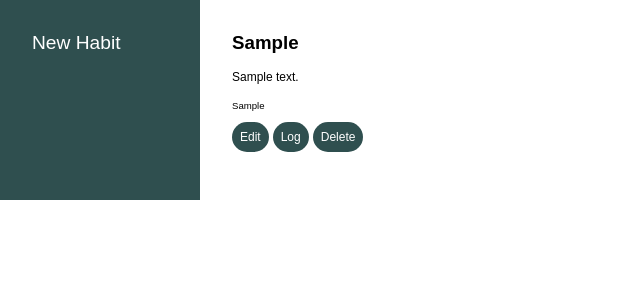
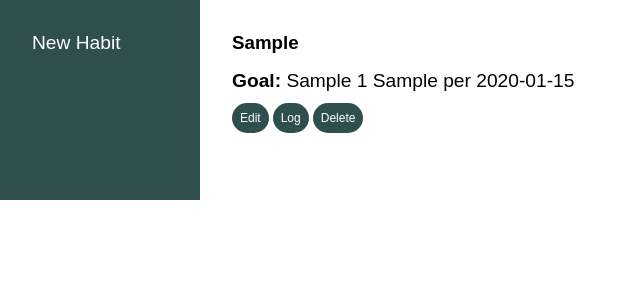
Before and after one commit to momentum-cohort-2020-01/habit-tracker-team-jersey, a Django app: page / in a window 1280 px wide. Shown: the part 91-391 px from the top of the page, without its empty margins (0-640 px from the left). Run offline with Django 3.2, Linux system fonts and the light colour scheme; tables that the repository leaves empty hold one stand-in row (values such as "Sample post").

Commit message:
reformatted habits

```diff
--- a/config/settings.py
+++ b/config/settings.py
@@ -35,7 +35,6 @@
     'django_extensions',
     'registration',
     'django.contrib.admin',
-    'django.contrib.sites',
     'django.contrib.auth',
     'django.contrib.contenttypes',
     'django.contrib.sessions',
--- a/config/urls.py
+++ b/config/urls.py
@@ -24,21 +24,15 @@
 
 urlpatterns = [
     path('', views.index, name="home"),
+    path('admin/', admin.site.urls),
     path('habit-tracker/<int:pk>', views.tracker, name='habit-tracker'),
     path('create-habit/', views.create_habit, name='create-habit'),
     path('edit-habit/<int:pk>', views.edit_habit, name='edit-habit'),
-    path('delete-habit/', views.delete_habit, name='delete-habit'),
-    path('admin/', admin.site.urls),
+    # path('delete-habit/', views.delete_habit, name='delete-habit'),
+    path('delete-habit/<int:pk>', views.delete_habit, name='delete-habit'),
     url(r'^accounts/', include('registration.backends.default.urls')),
 
 ]
-# __debug__/
-# [name='home']
-# habit-tracker/<int:pk> [name='habit-tracker']
-# create-habit/ [name='create-habit']
-# todos/<int:pk>/edit/ [name='habit-edit']
-# todos/<int:pk>/delete/ [name='habit-delete']
-# admin/
 
 
 # From the website https://django-debug-toolbar.readthedocs.io/en/latest/installation.html and her example from class.
--- a/polls/Static/styles.css
+++ b/polls/Static/styles.css
@@ -97,7 +97,7 @@
 
 .description {
     font-family: Arial, Helvetica, sans-serif;
-    font-size: 75%;
+    font-size: 120%;
     margin-left: 0;
     text-align: left;
     padding-bottom: 1rem;
--- a/polls/forms.py
+++ b/polls/forms.py
@@ -6,4 +6,4 @@
 
     class Meta:
         model = Habit
-        fields = ('habit', 'daily_goal')
+        fields = ('habit', 'goal', 'goal_units', 'timeframe')
--- a/polls/models.py
+++ b/polls/models.py
@@ -1,5 +1,7 @@
 from django.db import models
 from django.contrib.auth.models import User
+from django.utils.text import slugify
+from datetime import datetime
 
 # The daily target
 
@@ -7,7 +9,6 @@
 class User(models.Model):
     name = models.CharField(max_length=100)
     email = models.EmailField(max_length=254, unique=True)
-
 
     def __str__(self):
         return f'{self.name}'
@@ -18,19 +19,21 @@
     user = models.ForeignKey(
         'User', on_delete=models.SET_NULL, null=True,)
     description = models.TextField(max_length=500)
-    daily_goal = models.TextField(max_length=200, default="goal",)
-    slug = models.SlugField(null=False, unique=True)
+    goal = models.IntegerField(default="",)
+    goal_units = models.CharField(max_length=20, default="",)
+    timeframe = models.CharField(max_length=20, default="",)
     created_at = models.DateTimeField(auto_now_add=True)
     updated_at = models.DateTimeField(auto_now=True)
+    slug = models.SlugField(max_length=60, null=False, unique=True,
+                            default="")
 
     def __str__(self):
         return f'{self.habit}'
 
     def save(self, *args, **kwargs):
         if not self.slug:
-            self.slug = slugify(self.name)
+            slug = slugify(self.name)
         return super().save(*args, **kwargs)
-
 
 
 class Tracker(models.Model):
@@ -43,7 +46,4 @@
         return f'{self.person}'
 
 
-
-
-
 # Create your models here.
--- a/polls/templates/core/index.html
+++ b/polls/templates/core/index.html
@@ -9,11 +9,10 @@
 
     <div class='habits'>
         <h3>{{habit}}</h3>
-        <div class='description'>{{habit.description |truncatewords:50}}</div>
-        <div class='goal'>{{habit.daily_goal}}</div>
+        <div class='description'><b>Goal: </b>{{habit}} {{habit.goal}} {{habit.goal_units}} per {{habit.timeframe}}</div>
         <a class="small-button" href={% url 'edit-habit' habit.pk %}>Edit</a>
-        <a class="small-button" href='google.com'>Log</a>
-        <a class="small-button" href='google.com'>Delete</a>
+        <a class="small-button" href={% url 'habit'}>Log</a>
+        <a class="small-button" href={ % url 'delete-habit' habit.pk %}>Delete</a>
     </div>
     {% endfor %}
 
--- a/polls/views.py
+++ b/polls/views.py
@@ -20,7 +20,7 @@
 #     return render(request, "core/tracker.html", {'habits': habits})
 
 
-def tracker(request):
+def tracker(request, pk):
     tracker = Tracker.objects.all()
     return render(request, )
 
@@ -53,9 +53,5 @@
 
 def delete_habit(request, pk):
     habit = get_object_or_404(Habit, pk=pk)
-    habit.delete()
+    habit = habit.delete()
     return redirect('home')
-
-
-def log_progress(request, pk):
-    pass
```
Also changed, not shown: polls/templates/core/tracker.html (+0 -14 lines), polls/migrations/0004_remove_habit_slug.py (added), polls/migrations/0005_auto_20200307_2123.py (added), polls/migrations/0006_auto_20200307_2126.py (added), polls/migrations/0007_auto_20200307_2129.py (added), polls/migrations/0008_auto_20200307_2130.py (added), polls/migrations/0009_habit_slug.py (added), polls/migrations/0010_auto_20200307_2140.py (added), polls/migrations/0011_auto_20200307_2155.py (added), polls/templates/core/delete_habit.html (deleted).
